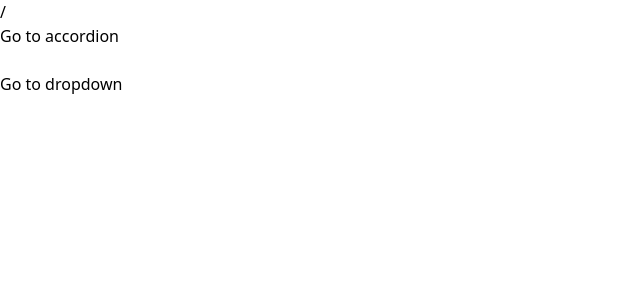
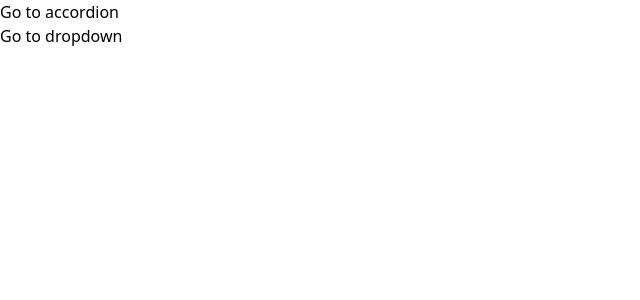
Before and after one commit to Ayush-Pyakurel/navigation-udemy, a React (Create React App) app: page / in a window 1280 px wide. Shown: the top 300 px of the page, without its empty margins (0-640 px from the left). Built offline with nearby package versions, Linux system fonts and the light colour scheme.

Commit message:
Route component generated Component redered according to the route path

```diff
--- a/src/App.js
+++ b/src/App.js
@@ -1,15 +1,23 @@
 import Link from './Components/Link';
+import Route from './Components/Route';
 import useNavigationContext from './hooks/navigationContexHook';
+import AccordionPage from './pages/AccordionPage';
+import DropdownPage from './pages/DropdownPage.jsx';
 
 function App() {
   const { navigate } = useNavigationContext();
 
   return (
     <div className='App'>
+      <Link to={'/accordion'}>Go to accordion</Link>
+      <Link to={'/dropdown'}>Go to dropdown</Link>
       <div>
-        <Link to={'/accordion'}>Go to accordion</Link>
-        <br />
-        <button onClick={() => navigate('/dropdown')}>Go to dropdown</button>
+        <Route path={'/accordion'}>
+          <AccordionPage />
+        </Route>
+        <Route path={'/dropdown'}>
+          <DropdownPage />
+        </Route>
       </div>
     </div>
   );
--- /dev/null
+++ b/src/Components/Route.jsx
@@ -0,0 +1,13 @@
+import useNavigationContext from '../hooks/navigationContexHook';
+
+const Route = ({ path, children }) => {
+  const { currentPath } = useNavigationContext();
+
+  if (path === currentPath) {
+    return children;
+  }
+
+  return null;
+};
+
+export default Route;
--- a/src/context/navigation.js
+++ b/src/context/navigation.js
@@ -24,7 +24,6 @@
 
   return (
     <navigationContext.Provider value={{ currentPath, navigate }}>
-      {currentPath}
       {children}
     </navigationContext.Provider>
   );
```
